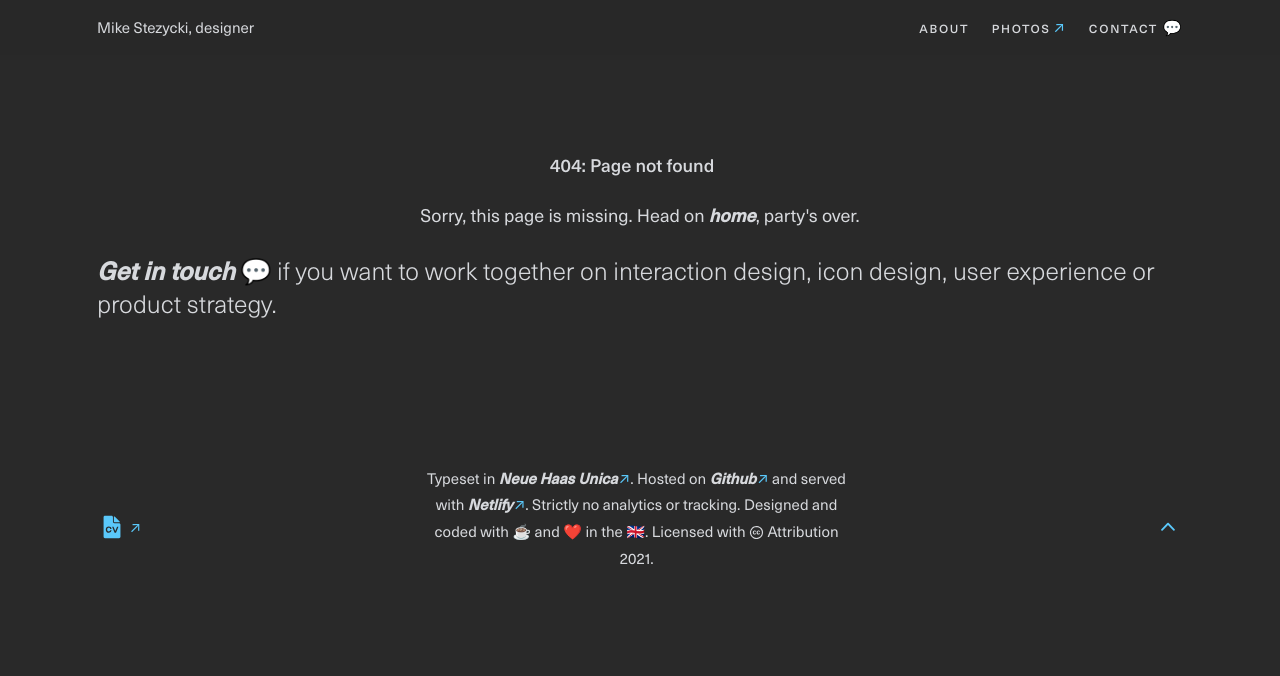
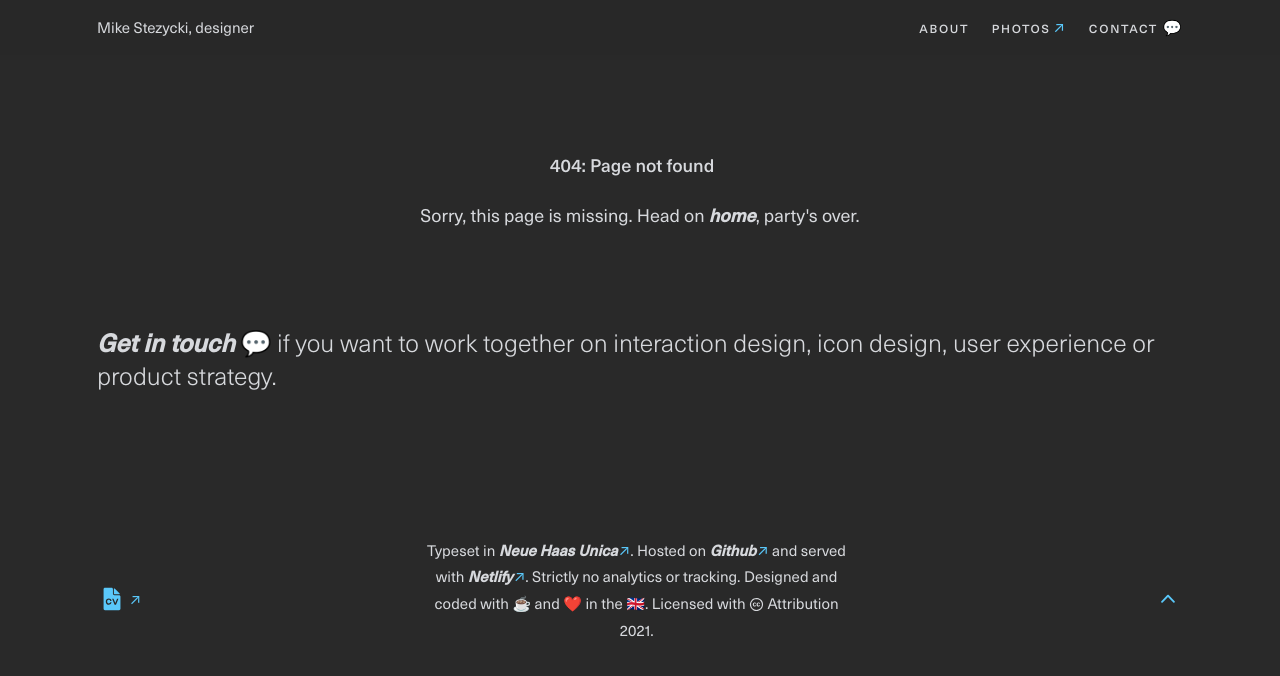
Before and after one commit to mr-stezz/mr-stezz.github.io, a Jekyll site: the page built from 404.html, in a window 1280 px wide. Shown: the top 676 px of the page. Built offline with Jekyll 4.4.1, drawn with Linux system fonts in a browser that asks for light colours.

Commit message:
Add bottom spacing to 404 text

```diff
--- a/404.html
+++ b/404.html
@@ -2,5 +2,5 @@
 layout: default_page
 title: "404: Page not found"
 ---
-<p class="lead  text-col  t--center">Sorry, this page is missing. Head on <a href="/">home</a>, party's over.</p>
+<p class="lead  text-col  t--center  u--m-bottom--huge">Sorry, this page is missing. Head on <a href="/">home</a>, party's over.</p>
 {% include _section.outro.html %}
```
